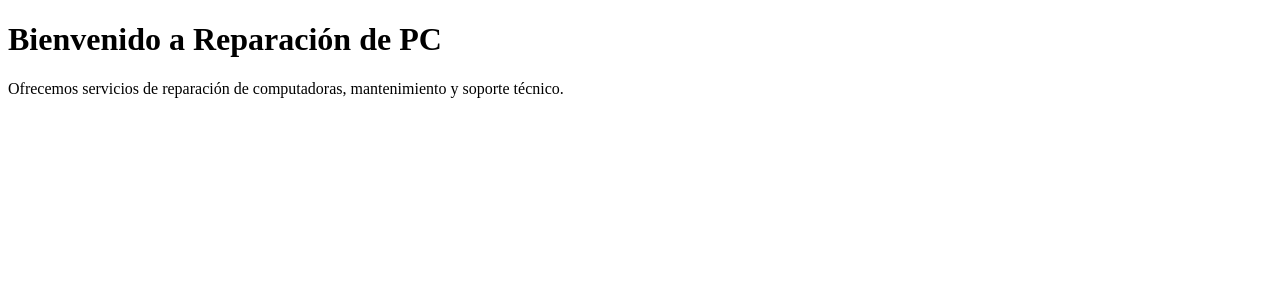
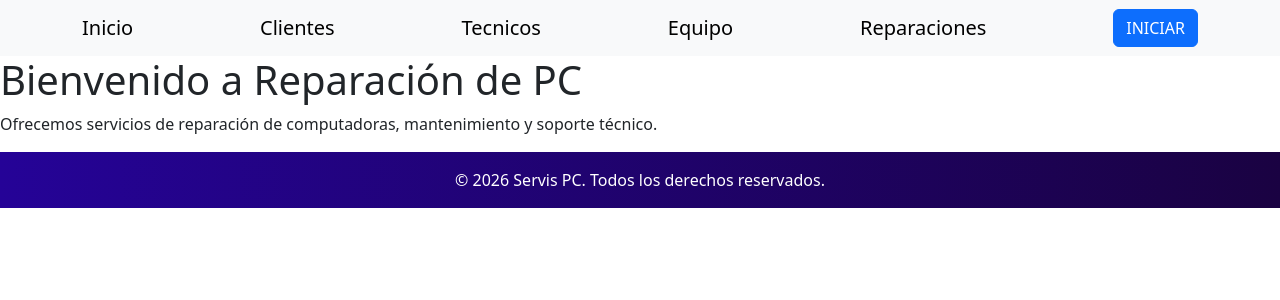
Before and after one commit to leafiga/ProyectoServicioPC, a Django app: page / in a window 1280 px wide. Shown: the top 300 px of the page. Run offline with Django 5.2, Linux system fonts and the light colour scheme.

Commit message:
Continuando con django; templates

```diff
--- a/ProyectoServicioPC/settings.py
+++ b/ProyectoServicioPC/settings.py
@@ -55,7 +55,7 @@ ROOT_URLCONF = 'ProyectoServicioPC.urls'
 TEMPLATES = [
     {
         'BACKEND': 'django.template.backends.django.DjangoTemplates',
-        'DIRS': [],
+        'DIRS': [BASE_DIR /"templates"],
         'APP_DIRS': True,
         'OPTIONS': {
             'context_processors': [
@@ -103,7 +103,7 @@ AUTH_PASSWORD_VALIDATORS = [
 # Internationalization
 # https://docs.djangoproject.com/en/6.0/topics/i18n/
 
-LANGUAGE_CODE = 'en-us'
+LANGUAGE_CODE = 'es'
 
 TIME_ZONE = 'UTC'
 
--- /dev/null
+++ b/ProyectoServicioPC/templates/base.html
@@ -0,0 +1,29 @@
+<!DOCTYPE html>
+<html lang="es">
+    <head>
+        <meta charset="UTF-8">
+        <title>{% block title %}Servis de PC{% endblock %}</title>
+        <link rel="stylesheet" href="https://cdn.jsdelivr.net/npm/bootstrap@5.3.3/dist/css/bootstrap.min.css">
+    </head>
+    <body>
+        <header>
+            <nav class="navbar navbar-light bg-light static-top">
+                <div class="container">
+                    <a class="navbar-brand" href="{% url 'myapp:index' %}">Inicio</a>
+                    <a class="navbar-brand" href="{% url 'myapp:clientes' %}">Clientes</a>
+                    <a class="navbar-brand" href="{% url 'myapp:tecnicos' %}">Tecnicos</a>
+                    <a class="navbar-brand" href="{% url 'myapp:equipos' %}">Equipo</a>
+                    <a class="navbar-brand" href="{% url 'myapp:reparaciones' %}">Reparaciones</a>
+                    <a class="btn btn-primary" href="#NADAAUN">INICIAR</a> </div> </nav>
+        </header>
+        <main>
+            {% block content %} <!-- Contenido específico de cada página irá aquí --> {% endblock %}
+        </main>
+        <footer class="text-center text-white py-3 mt-auto" style="background: linear-gradient(90deg, #250397, #1a0242);">
+        <div class="container">
+            <p class="mb-0">&copy; 2026 Servis PC. Todos los derechos reservados.</p>
+        </div>
+        </footer>
+        <script src="https://cdn.jsdelivr.net/npm/bootstrap@5.3.3/dist/js/bootstrap.bundle.min.js"></script>
+    </body>
+</html>
--- /dev/null
+++ b/myapp/templates/myapp/clientes.html
@@ -0,0 +1,6 @@
+{% extends 'base.html' %}
+{% block title %}Gestión de Clientes{% endblock %}
+{% block content %}
+    <h1>Gestión de Clientes</h1>
+    <p>Aquí puedes gestionar la información de tus clientes, incluyendo agregar nuevos clientes, editar detalles existentes y eliminar clientes que ya no sean necesarios.</p>
+{% endblock %}
--- a/myapp/templates/myapp/index.html
+++ b/myapp/templates/myapp/index.html
@@ -3,10 +3,13 @@
 <head>
     <meta charset="UTF-8">
     <meta name="viewport" content="width=device-width, initial-scale=1.0">
-    <title>Home - Reparacion de PC</title>
+    {% extends 'base.html' %}
+    <title> {% block title %}Home - Reparacion de PC{% endblock %}</title>
+    {% block content %}
 </head>
     <h1>Bienvenido a Reparación de PC</h1>
     <p>{{mensaje}}</p>
+    {% endblock %}
 
 <body>
 
```
Also changed, not shown: myapp/templates/myapp/equipos.html (added), myapp/templates/myapp/reparacion.html (added), myapp/templates/myapp/tecnicos.html (added).
